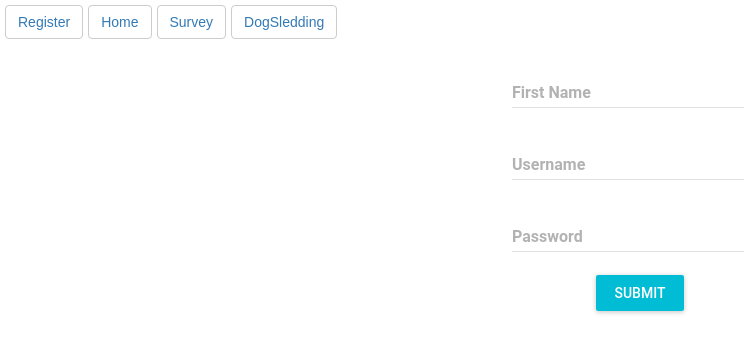
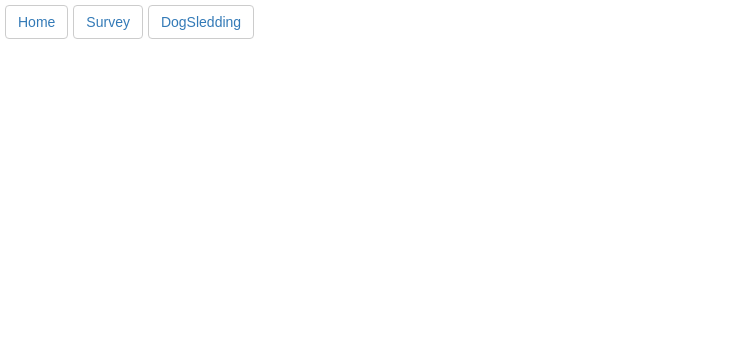
Before and after one commit to elfcup/dog-sledding-dog-combos, a React (Create React App) app in the folder client/: page /Register in a window 1280 px wide. Shown: the top 352 px of the page, without its empty margins (0-744 px from the left). Built offline with nearby package versions, Linux system fonts and the light colour scheme.

Commit message:
remove reg

```diff
--- a/client/src/App.js
+++ b/client/src/App.js
@@ -9,7 +9,7 @@ import Navpills from './components/Navpills'
 // import BreedCard from './components/BreedCard'
 import Home from './components/Pages/Home'
 import Survey from './components/Pages/Survey'
-import Register from './components/Pages/Register'
+// import Register from './components/Pages/Register'
 import DogSledding from './components/Pages/DogSledding'
 
 class App extends Component {
@@ -30,7 +30,7 @@ class App extends Component {
           <Navpills
             message={this.state.message}
           />
-          <Route exact path="/Register" component={Register} />
+          {/* <Route exact path="/Register" component={Register} /> */}
           <Route exact path="/" component={Home} />
           <Route exact path="/Survey" component={Survey} />
           <Route exact path="/DogSledding" component={DogSledding} />
--- a/client/src/components/Navpills/Navpills.js
+++ b/client/src/components/Navpills/Navpills.js
@@ -6,7 +6,7 @@ import { ButtonToolbar } from 'react-bootstrap';
 
 const Navpills = props => (
     <ButtonToolbar className="navButtons">
-        <Button><Link to="/Register">Register</Link></Button>
+        {/* <Button><Link to="/Register">Register</Link></Button> */}
         <Button><Link to="/">Home</Link></Button>
         <Button><Link to="/Survey">Survey</Link></Button>
         <Button><Link to="/DogSledding">DogSledding</Link></Button>
--- a/client/src/components/Pages/DogSledding/DogSledding.js
+++ b/client/src/components/Pages/DogSledding/DogSledding.js
@@ -2,23 +2,23 @@ import React from "react";
 import "./DogSledding.css";
 import { Button } from 'react-bootstrap';
 import { ButtonToolbar } from 'react-bootstrap';
-import breeds from "../../../breeds.js";
+// import breeds from "../../../breeds.js";
 var elfieMalteseSledding = require("./elfiemaltese_sled.jpg");
 var elfieHuskySledding = require("./elfiehusky_sled.jpg");
 
 const DogSledding = props => (
     <div className="titlebox-dogsledding">
         <h1>Dog Sledding!</h1>
-        <p>Of your best fit breed, how many dogs would be needed to pull a dog sled, the equivalance of an 8-husky dog team.</p>
+        <p>How many Maltese dogs would be needed to pull a dog sled, the equivalance of an 8-husky dog team?</p>
         < img src={elfieHuskySledding} />
         < img src={elfieMalteseSledding} />
 
-        <div className="form-group">
+        {/* <div className="form-group">
             <ButtonToolbar className="sledButtons">
                 <Button img src={elfieHuskySledding}>Husky</Button>
                 <Button img src={elfieMalteseSledding}>Maltese</Button>
             </ButtonToolbar>
-        </div>
+        </div> */}
     </div>
 );
 
--- a/client/src/components/Pages/Register/Register.css
+++ /dev/null
@@ -1,19 +0,0 @@
-.titlebox {
-    background-size: 100%;
-    width: 100%;
-    min-height: 180px;
-    text-align: center;
-    vertical-align: center;
-    font-family: 'Times New Roman', sans-serif;
-    color:darkblue;
-    margin-bottom: 20px;
-}
-
-.titlebox h1 {
-    margin-top: 50px;
-    font-size: 50px;
-}
-
-.titlebox p {
-    font-size: 20px;
-}
--- a/client/src/components/Pages/Register/Register.js
+++ /dev/null
@@ -1,130 +0,0 @@
-// import React from "react";
-import "./Register.css";
-
-// const Register = props => (
-//     <div className="titlebox">
-//         <h1>Please Register or Login</h1>
-//         <p></p>
-
-
-//             <div className="form-group">
-
-//             </div>
-
-//     </div>
-
-// );
-
-import React, { Component } from "react";
-import MuiThemeProvider from "material-ui/styles/MuiThemeProvider";
-
-import RaisedButton from "material-ui/RaisedButton";
-import TextField from "material-ui/TextField";
-import axios from "axios";
-import { Redirect } from "react-router-dom"; //for the redirect
-// import Header from "./Header";
-// import "../App.css";
-
-// import { API_ROOT } from '../api-config';
-
-class Register extends Component {
-    constructor(props) {
-        super(props);
-        this.state = {
-            username: "",
-            password: "",
-            firstname: "",
-            lastname: "",
-            submitted: false
-        };
-        this.handleClick = this.handleClick.bind(this);
-    }
-    componentDidMount() {
-        document.title = "Register";
-    }
-
-    handleClick(event) {
-
-        var payload = {
-            username: this.state.username,
-            password: this.state.password,
-            firstname: this.state.firstname,
-
-        };
-        console.log("payload ", payload);
-        axios
-            .post("https://fast-ridge-37401.herokuapp.com" + "/api/user/register", payload)
-            .then(response => {
-                console.log(response);
-                if (response.status === 200) {
-                    console.log("Reg successfull");
-                    // var uploadScreen=[];
-                    this.setState({ submitted: true });
-                    // uploadScreen.push(<UploadScreen appContext={self.props.appContext}/>)
-                    // self.props.appContext.setState({loginPage:[],uploadScreen:uploadScreen})
-                } else if (response.status === 204) {
-                    console.log("User already exists");
-                    alert("Email already exists in our system. ");
-                } else {
-                    console.log("Problem registering.  Please try again. ");
-                    alert("Problem registering.  Please try again.");
-                }
-            })
-            .catch(function (error) {
-                console.log(error);
-            });
-    }
-    render() {
-        if (this.state.submitted) {
-            return <Redirect to="/" />;
-        } else {
-            return (
-                <div>
-                    {/* <Header /> */}
-                    <div className="text-center">
-                        <MuiThemeProvider>
-                            <div>
-                                <TextField
-                                    hintText="First Name"
-                                    floatingLabelText="First Name"
-                                    onChange={(event, newValue) =>
-                                        this.setState({ firstname: newValue })
-                                    }
-                                />
-
-                                <br />
-                                <TextField
-                                    hintText="Enter your Email"
-                                    floatingLabelText="Username"
-                                    onChange={(event, newValue) =>
-                                        this.setState({ username: newValue })
-                                    }
-                                />
-                                <br />
-                                <TextField
-                                    type="password"
-                                    hintText="Enter your Password"
-                                    floatingLabelText="Password"
-                                    onChange={(event, newValue) =>
-                                        this.setState({ password: newValue })
-                                    }
-                                />
-                                <br />
-                                <RaisedButton
-                                    label="Submit"
-                                    primary={true}
-                                    style={style}
-                                    onClick={event => this.handleClick(event)}
-                                />
-                            </div>
-                        </MuiThemeProvider>
-                    </div>
-                </div>
-            );
-        }
-    }
-}
-const style = {
-    margin: 15
-};
-export default Register;
--- a/client/src/components/Pages/Register/index.js
+++ /dev/null
@@ -1 +0,0 @@
-export { default } from "./Register";
--- a/client/src/components/Pages/Survey/Survey.css
+++ b/client/src/components/Pages/Survey/Survey.css
@@ -11,6 +11,8 @@
     font-family: 'Times New Roman', sans-serif;
     color:rgb(99, 5, 91);
     margin-bottom: 20px;
+
+
 }
 
 .titlebox-survey h1 {
@@ -28,18 +30,20 @@ h3 {
 
 .dogpackImage {
     max-height: 350px;
-    display: flex;
+
+
     /* border:thin solid purple; */
 }
 .dogpackImage img
 {
     max-height:350px;
-    display: flex;
+    display:flex;
 }
 
 .resultsImage img
 {
     max-height:350px;
+    display:flex;
 }
 
 .makeStuffCentered
```
Also changed, not shown: client/src/components/Pages/Survey/Survey.js (+5 -2 lines).
